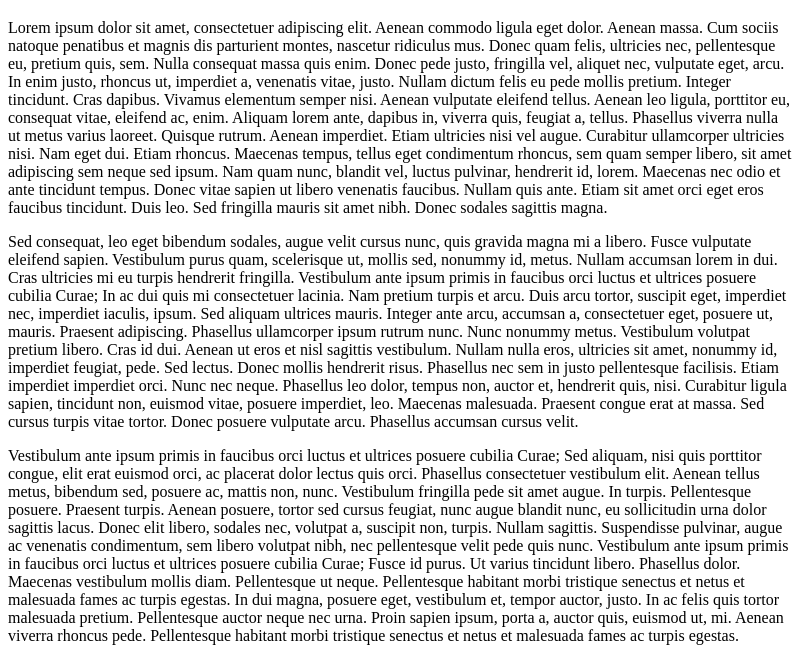
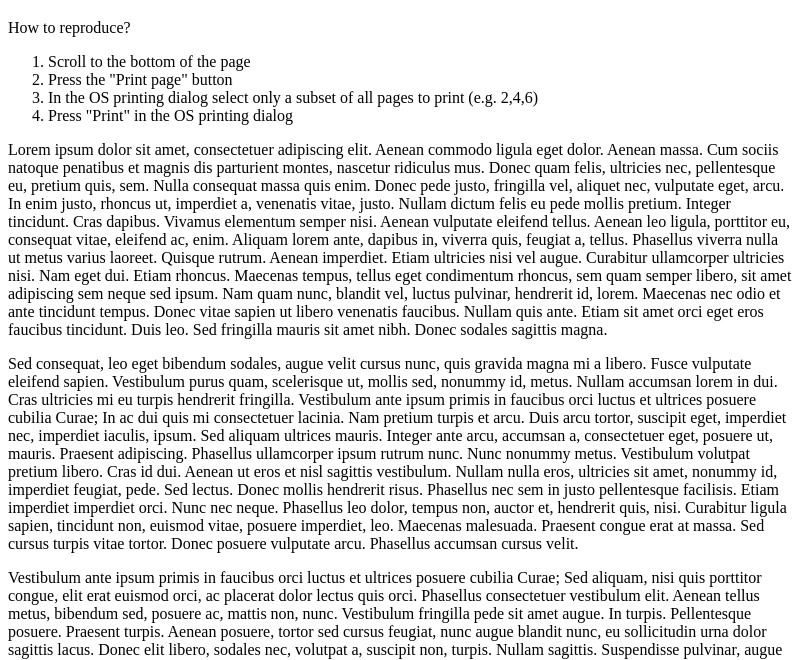
Before and after one commit to ci42/electron-issue-8489-sample-app, an Electron app: page index.html in a window 800 px wide. Shown: the part 61-721 px from the top of the page. Drawn offline with Linux system fonts and the light colour scheme.

Commit message:
add instructions in index.html

```diff
--- a/index.html
+++ b/index.html
@@ -6,6 +6,15 @@
   </head>
   <body>
     <h1>electron issue 8489 sample app</h1>
+    <p>
+      How to reproduce?
+      <ol>
+	<li>Scroll to the bottom of the page</li>
+	<li>Press the "Print page" button</li>
+	<li>In the OS printing dialog select only a subset of all pages to print (e.g. 2,4,6)</li>
+	<li>Press "Print" in the OS printing dialog</li>
+      </ol>
+    </p>
     <p>Lorem ipsum dolor sit amet, consectetuer adipiscing elit. Aenean commodo ligula eget dolor. Aenean massa. Cum sociis natoque penatibus et magnis dis parturient montes, nascetur ridiculus mus. Donec quam felis, ultricies nec, pellentesque eu, pretium quis, sem. Nulla consequat massa quis enim. Donec pede justo, fringilla vel, aliquet nec, vulputate eget, arcu. In enim justo, rhoncus ut, imperdiet a, venenatis vitae, justo. Nullam dictum felis eu pede mollis pretium. Integer tincidunt. Cras dapibus. Vivamus elementum semper nisi. Aenean vulputate eleifend tellus. Aenean leo ligula, porttitor eu, consequat vitae, eleifend ac, enim. Aliquam lorem ante, dapibus in, viverra quis, feugiat a, tellus. Phasellus viverra nulla ut metus varius laoreet. Quisque rutrum. Aenean imperdiet. Etiam ultricies nisi vel augue. Curabitur ullamcorper ultricies nisi. Nam eget dui. Etiam rhoncus. Maecenas tempus, tellus eget condimentum rhoncus, sem quam semper libero, sit amet adipiscing sem neque sed ipsum. Nam quam nunc, blandit vel, luctus pulvinar, hendrerit id, lorem. Maecenas nec odio et ante tincidunt tempus. Donec vitae sapien ut libero venenatis faucibus. Nullam quis ante. Etiam sit amet orci eget eros faucibus tincidunt. Duis leo. Sed fringilla mauris sit amet nibh. Donec sodales sagittis magna.</p>
 
     <p>Sed consequat, leo eget bibendum sodales, augue velit cursus nunc, quis gravida magna mi a libero. Fusce vulputate eleifend sapien. Vestibulum purus quam, scelerisque ut, mollis sed, nonummy id, metus. Nullam accumsan lorem in dui. Cras ultricies mi eu turpis hendrerit fringilla. Vestibulum ante ipsum primis in faucibus orci luctus et ultrices posuere cubilia Curae; In ac dui quis mi consectetuer lacinia. Nam pretium turpis et arcu. Duis arcu tortor, suscipit eget, imperdiet nec, imperdiet iaculis, ipsum. Sed aliquam ultrices mauris. Integer ante arcu, accumsan a, consectetuer eget, posuere ut, mauris. Praesent adipiscing. Phasellus ullamcorper ipsum rutrum nunc. Nunc nonummy metus. Vestibulum volutpat pretium libero. Cras id dui. Aenean ut eros et nisl sagittis vestibulum. Nullam nulla eros, ultricies sit amet, nonummy id, imperdiet feugiat, pede. Sed lectus. Donec mollis hendrerit risus. Phasellus nec sem in justo pellentesque facilisis. Etiam imperdiet imperdiet orci. Nunc nec neque. Phasellus leo dolor, tempus non, auctor et, hendrerit quis, nisi. Curabitur ligula sapien, tincidunt non, euismod vitae, posuere imperdiet, leo. Maecenas malesuada. Praesent congue erat at massa. Sed cursus turpis vitae tortor. Donec posuere vulputate arcu. Phasellus accumsan cursus velit.</p>
```
